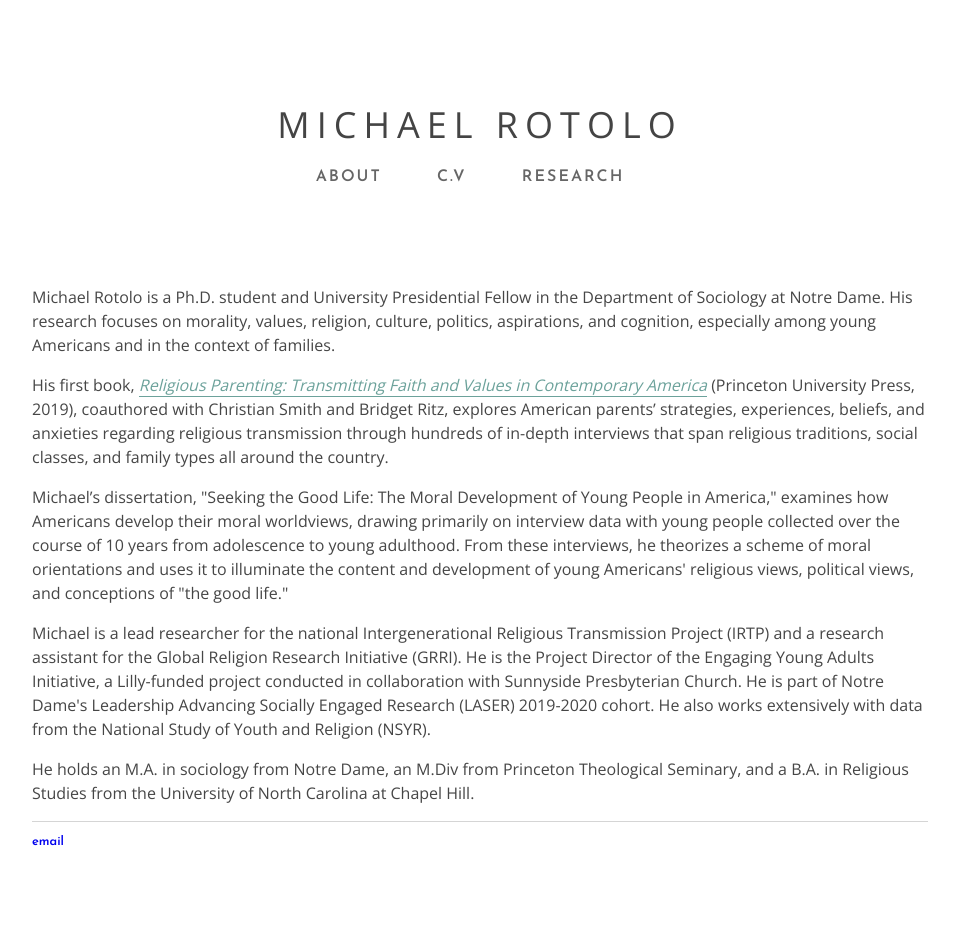
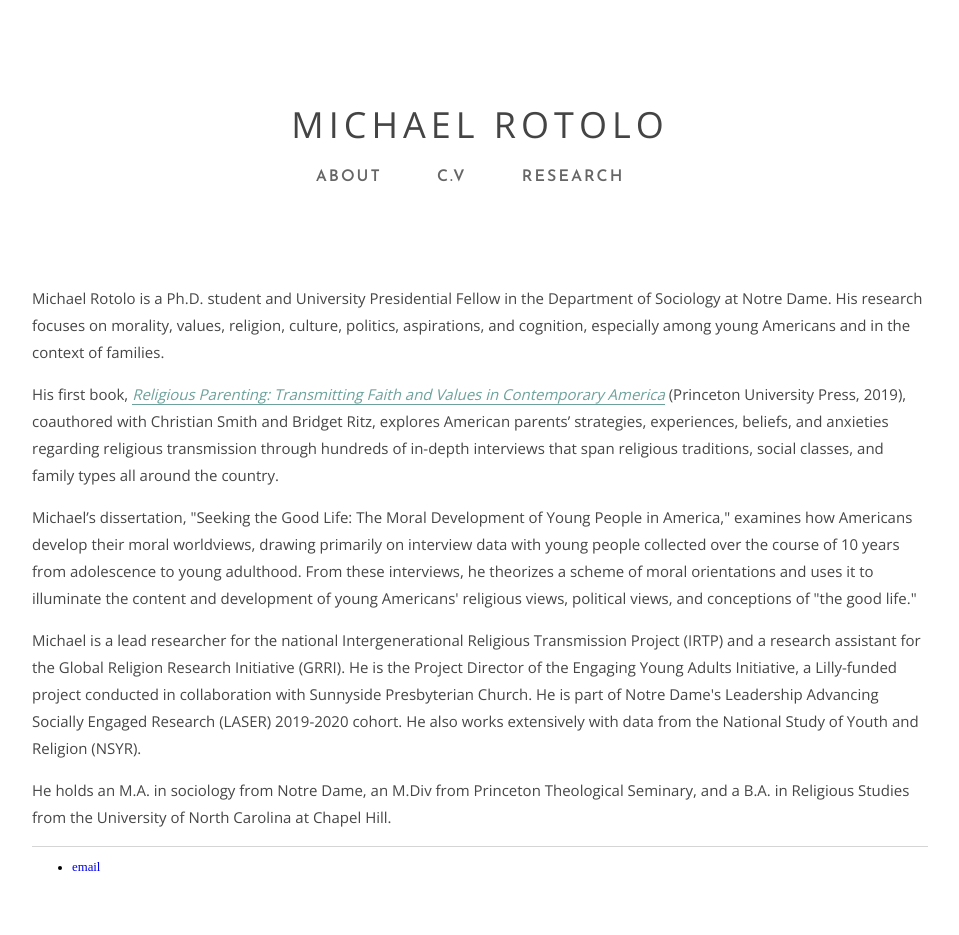
Before and after one commit to michaelrotolo/github.io, a Jekyll site: the page built from index.html, in a window 1280 px wide. Shown: the whole page, without its empty margins (160-1119 px from the left). Built offline with Jekyll 4.4.1, drawn with Linux system fonts in a browser that asks for light colours; before the commit the page ends 908 px from its top, so only the background shows below that.

Commit message:
Update main.css

```diff
--- a/css/main.css
+++ b/css/main.css
@@ -12,7 +12,7 @@ nav h1 a {
     margin-bottom:0;
     text-transform:uppercase;
     font-weight:400;
-    letter-spacing:7px;
+    letter-spacing:5px;
     color:#444;
 }
 nav ul li a {
@@ -28,13 +28,13 @@ nav ul li a {
 nav ul li a:hover {
     border-bottom:1px dashed #666;
 }
-nav ul, footer ul {
+nav ul {
     font-family:'Josefin Sans', sans-serif;
     padding: 0px;
     list-style: none;
     font-weight: 600;
 }
-nav ul li, footer ul li {
+nav ul li {
     display: inline;
     margin-right: 20px;
 }
@@ -49,9 +49,9 @@ a {
     color:#4e7570;
 }
 p {
-    font-size: 1em;
+    font-size: 15px;
     font-family:'Open Sans', sans-serif;
-    line-height: 1.5em;
+    line-height: 27px;
     color: #464646;
 }
 footer {
```
